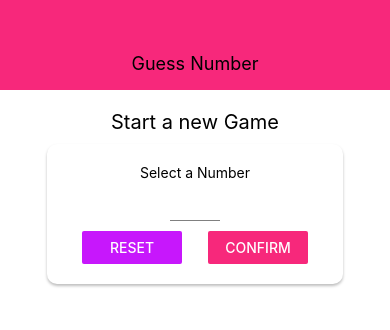
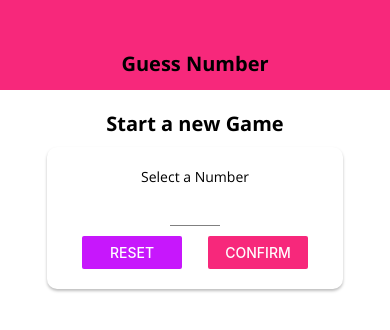
Before and after one commit to MiyuruCG/ReacctNative-2ndApp, a React Native app: screen / in a window 390 px wide. Shown: the top 330 px of the page. Built offline with nearby package versions, Linux system fonts and the light colour scheme.

Commit message:
styling the app

```diff
--- a/App.js
+++ b/App.js
@@ -1,14 +1,38 @@
 import { StatusBar } from "expo-status-bar";
 import React, { useState } from "react";
 import { StyleSheet, View } from "react-native";
+import * as Font from "expo-font";
+import { AppLoading } from "expo";
+
 import Header from "./components/Header";
 import StartGameScreen from "./screen/StartGameScreen";
 import GameScreen from "./screen/GameScreen";
 import GameOverScreen from "./screen/GameOverScreen";
 
+//loading fonts
+const fetchFonts = () => {
+  return Font.loadAsync({
+    "open-sans": require("./assets/fonts/OpenSans-Regular.ttf"),
+    "open-sans-bold": require("./assets/fonts/OpenSans-Bold.ttf"),
+  });
+};
+
 export default function App() {
   const [userNumber, setUserNumber] = useState();
   const [guessRounds, setGuessRounds] = useState(0);
+  const [dataLoaded, setDataLoaded] = useState(false);
+
+  if (!dataLoaded) {
+    return (
+      <AppLoading
+        startAsync={fetchFonts}
+        onFinish={() => setDataLoaded(true)}
+        onError={(err) => {
+          console.log(err);
+        }}
+      />
+    );
+  }
 
   const configureNewGameHnadler = () => {
     setGuessRounds(0);
--- /dev/null
+++ b/components/BodyText.js
@@ -0,0 +1,12 @@
+import React from "react";
+import { Text, View, StyleSheet } from "react-native";
+
+const BodyText = (props) => <Text style={style.body}>{props.children}</Text>;
+
+const style = StyleSheet.create({
+  body: {
+    fontFamily: "open-sans",
+  },
+});
+
+export default BodyText;
--- a/components/Header.js
+++ b/components/Header.js
@@ -1,11 +1,12 @@
 import React from "react";
 import { View, Text, StyleSheet } from "react-native";
 import Colors from "../constants/colors";
+import TitleText from "../components/TitleText";
 
 const Header = (props) => {
   return (
     <View style={styles.header}>
-      <Text style={styles.headerTitle}>{props.title}</Text>
+      <TitleText>{props.title}</TitleText>
     </View>
   );
 };
@@ -21,7 +22,8 @@
   },
   headerTitle: {
     color: "black",
-    fontSize: 18,
+    fontSize: 25,
+    fontFamily: "open-sans-bold",
   },
 });
 
--- /dev/null
+++ b/components/TitleText.js
@@ -0,0 +1,15 @@
+import React from "react";
+import { Text, View, StyleSheet } from "react-native";
+
+const TitleText = (props) => (
+  <Text style={{ ...style.title, ...props.style }}>{props.children}</Text>
+);
+
+const style = StyleSheet.create({
+  title: {
+    fontFamily: "open-sans-bold",
+    fontSize: 20,
+  },
+});
+
+export default TitleText;
--- a/package.json
+++ b/package.json
@@ -13,7 +13,8 @@
     "react": "~16.11.0",
     "react-dom": "~16.11.0",
     "react-native": "https://github.com/expo/react-native/archive/sdk-38.0.2.tar.gz",
-    "react-native-web": "~0.11.7"
+    "react-native-web": "~0.11.7",
+    "expo-font": "~8.2.1"
   },
   "devDependencies": {
     "@babel/core": "^7.8.6",
--- a/screen/StartGameScreen.js
+++ b/screen/StartGameScreen.js
@@ -12,6 +12,8 @@
 import Colors from "../constants/colors";
 import Input from "../components/Input";
 import NumberContainer from "../components/NumberContainer";
+import BodyText from "../components/BodyText";
+import TitleText from "../components/TitleText";
 
 const StartGameScreen = (props) => {
   const [enteredValue, setEnteredValue] = useState("");
@@ -47,7 +49,7 @@
   if (confirmed) {
     confirmedOutput = (
       <Cards style={styles.outputView}>
-        <Text>You Selected </Text>
+        <BodyText>You Selected </BodyText>
         <NumberContainer>{selectedNumber}</NumberContainer>
         <Button
           title="START GAME"
@@ -64,9 +66,9 @@
       }}
     >
       <View style={styles.screen}>
-        <Text style={styles.title}>Start a new Game</Text>
+        <TitleText style={styles.title}>Start a new Game</TitleText>
         <Cards style={styles.inputContainer}>
-          <Text>Select a Number</Text>
+          <BodyText>Select a Number</BodyText>
           <Input
             style={styles.input}
             blurOnSubmit
@@ -109,6 +111,7 @@
   title: {
     fontSize: 20,
     marginVertical: 10,
+    fontFamily: "open-sans-bold",
   },
   inputContainer: {
     width: 300,
```
Also changed, not shown: assets/fonts/OpenSans-Bold.ttf (added), assets/fonts/OpenSans-Regular.ttf (added).
